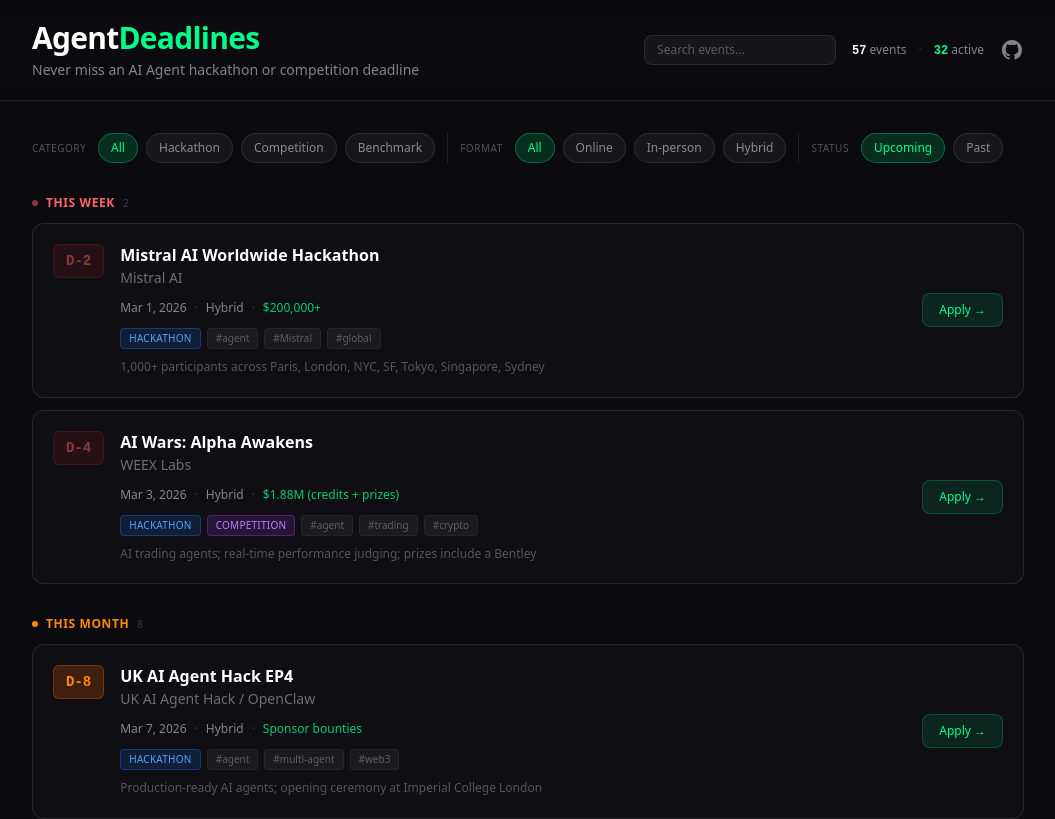
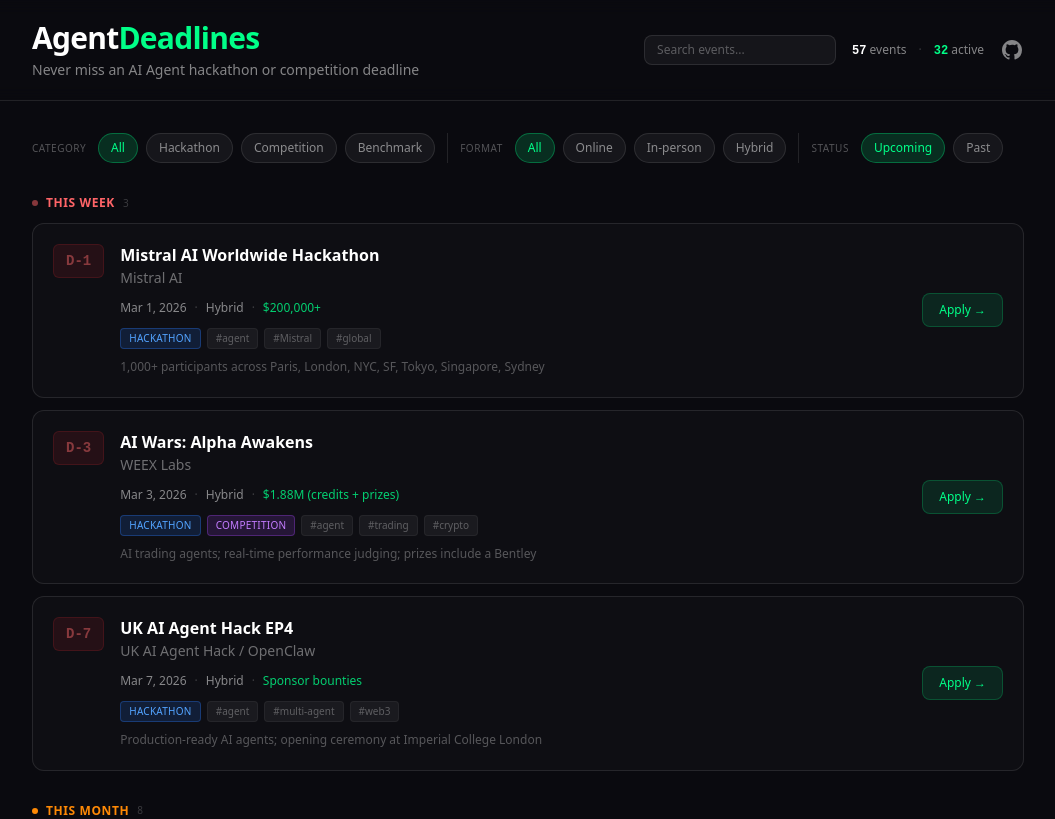
Before and after one commit to SEED-TO-TREE/agentdeadlines, a Next.js app: page / in a window 1280 px wide. Shown: the top 819 px of the page, without its empty margins (112-1167 px from the left). Built offline with nearby package versions, Linux system fonts and the light colour scheme.

Commit message:
fix: use calendar date diff for D-day instead of millisecond diff
Previous calculation used Math.ceil(ms / day) which gave wrong results
across timezones (e.g. D-3 instead of D-1 for tomorrow's deadline).
Now compares local date vs deadline UTC date for intuitive D-day values.

```diff
--- a/components/CountdownBadge.tsx
+++ b/components/CountdownBadge.tsx
@@ -1,12 +1,7 @@
 "use client";
 
 import { useEffect, useState } from "react";
-
-function calcDaysLeft(deadlineDate: Date | string): number {
-  const now = new Date();
-  const diffMs = new Date(deadlineDate).getTime() - now.getTime();
-  return Math.ceil(diffMs / (1000 * 60 * 60 * 24));
-}
+import { calcDaysLeft } from "@/lib/daysLeft";
 
 interface CountdownBadgeProps {
   daysLeft: number;
--- a/components/EventList.tsx
+++ b/components/EventList.tsx
@@ -5,13 +5,11 @@
 import Header from "./Header";
 import FilterBar from "./FilterBar";
 import EventCard from "./EventCard";
+import { calcDaysLeft } from "@/lib/daysLeft";
 
 function recalcEvents(events: ParsedEvent[]): ParsedEvent[] {
-  const now = new Date();
   return events.map((e) => {
-    const deadlineDate = new Date(e.deadlineDate);
-    const diffMs = deadlineDate.getTime() - now.getTime();
-    const daysLeft = Math.ceil(diffMs / (1000 * 60 * 60 * 24));
+    const daysLeft = calcDaysLeft(e.deadlineDate);
     return { ...e, daysLeft, status: daysLeft >= 0 ? "upcoming" : "past" } as ParsedEvent;
   });
 }
--- /dev/null
+++ b/lib/daysLeft.ts
@@ -0,0 +1,16 @@
+/**
+ * Calculate D-day as calendar date difference.
+ * Uses the user's local date for "today" and the deadline's UTC date.
+ * e.g. Mar 7 deadline, user's local date Mar 6 → D-1
+ */
+export function calcDaysLeft(deadlineDate: Date | string): number {
+  const now = new Date();
+  const deadline = new Date(deadlineDate);
+  const todayLocal = Date.UTC(now.getFullYear(), now.getMonth(), now.getDate());
+  const deadlineDay = Date.UTC(
+    deadline.getUTCFullYear(),
+    deadline.getUTCMonth(),
+    deadline.getUTCDate()
+  );
+  return Math.round((deadlineDay - todayLocal) / (1000 * 60 * 60 * 24));
+}
--- a/lib/parseEvents.ts
+++ b/lib/parseEvents.ts
@@ -2,18 +2,16 @@
 import path from "path";
 import yaml from "js-yaml";
 import { AgentEvent, ParsedEvent } from "./types";
+import { calcDaysLeft } from "./daysLeft";
 
 export function loadEvents(): ParsedEvent[] {
   const filePath = path.join(process.cwd(), "data", "events.yaml");
   const fileContents = fs.readFileSync(filePath, "utf8");
   const raw = yaml.load(fileContents) as AgentEvent[];
 
-  const now = new Date();
-
   return raw.map((event) => {
     const deadlineDate = parseDeadline(event.deadline, event.timezone);
-    const diffMs = deadlineDate.getTime() - now.getTime();
-    const daysLeft = Math.ceil(diffMs / (1000 * 60 * 60 * 24));
+    const daysLeft = calcDaysLeft(deadlineDate);
 
     return {
       ...event,
```
